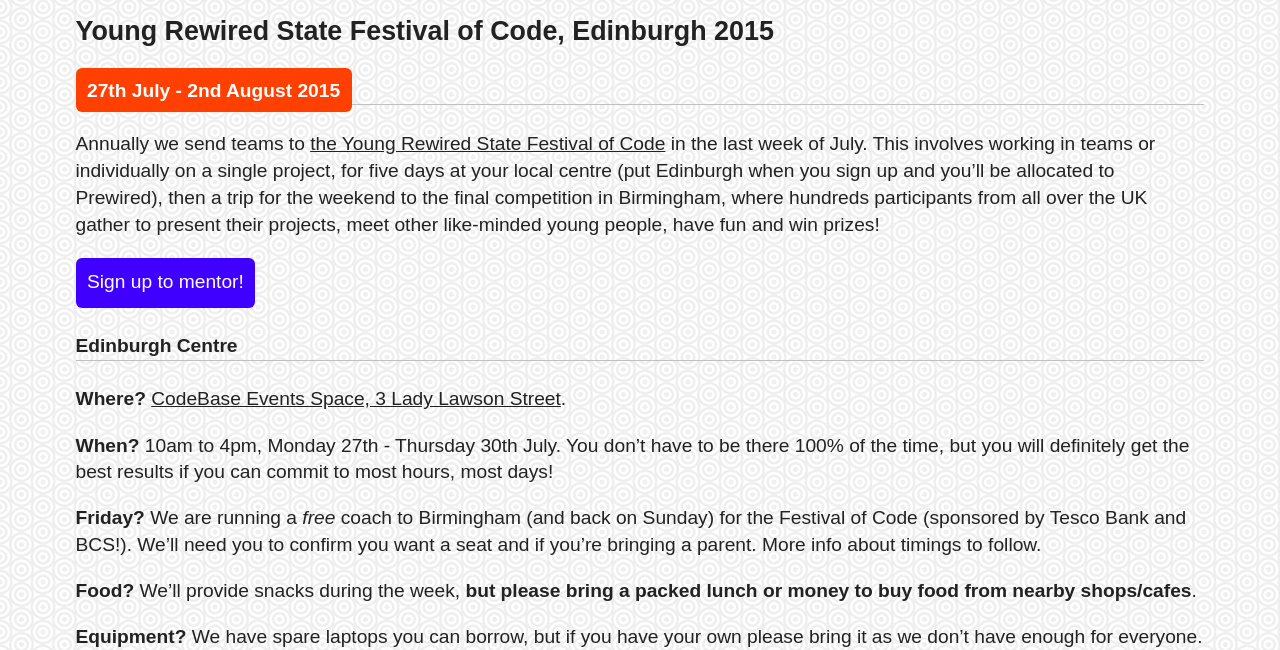
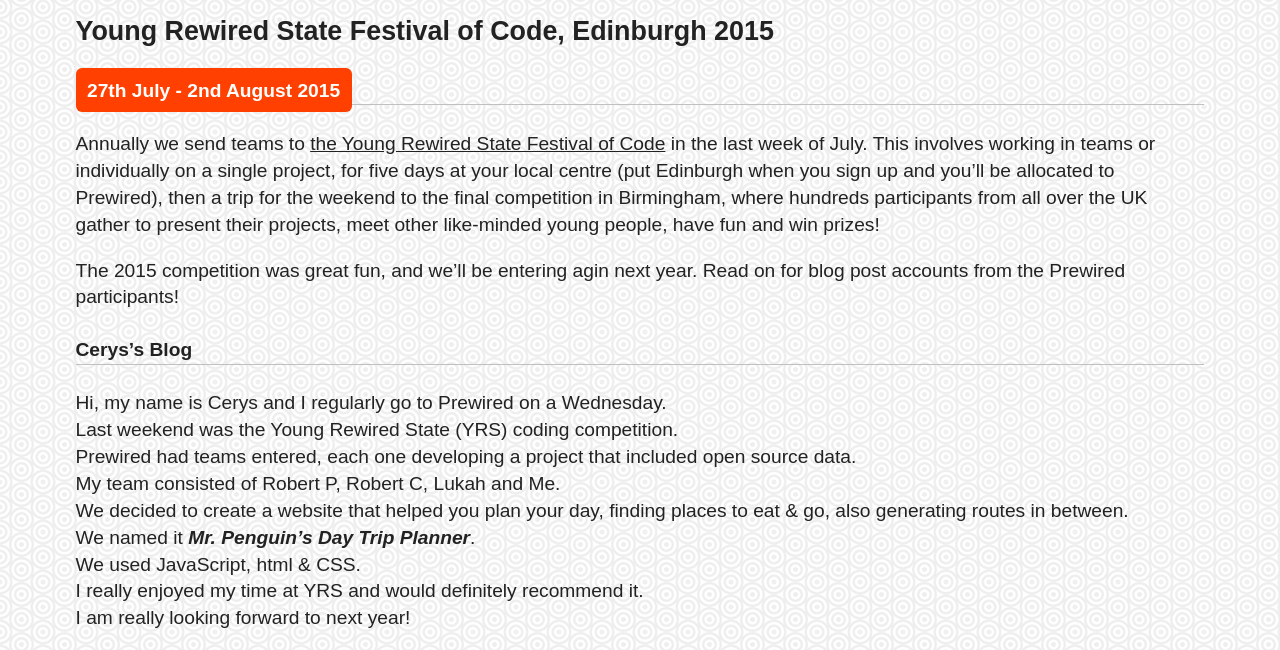
Before and after one commit to prewired/prewired.github.io, a Jekyll site: the page built from yrs15.md, in a window 1280 px wide and 1400 px high, scrolled down 468 px. Shown: the top 650 px of the window. Built offline with Jekyll 4.4.1, drawn with Linux system fonts in a browser that asks for light colours; some web fonts are replaced; some of the changed text lies outside the part shown.

Commit message:
Present day

```diff
--- a/yrs15.md
+++ b/yrs15.md
@@ -9,43 +9,7 @@
 
 Annually we send teams to [the Young Rewired State Festival of Code](http://festival.yrs.io) in the last week of July. This involves working in teams or individually on a single project, for five days at your local centre (put Edinburgh when you sign up and you'll be allocated to Prewired), then a trip for the weekend to the final competition in Birmingham, where hundreds participants from all over the UK gather to present their projects, meet other like-minded young people, have fun and win prizes!
 
-<!-- <a href="http://festival.yrs.io"><span class="btn-big inner left lighter color2-bg">Sign up to participate!</span></a> -->
-
-<a href="http://festival.yrs.io"><span class="btn-big inner left lighter color3-bg">Sign up to mentor!</span></a>
-
-<div class="w1of1 clearfix"></div>
-
-#### Edinburgh Centre
-
-**Where?** [CodeBase Events Space, 3 Lady Lawson Street](http://w3w.co/locate.wider.slower).
-
-**When?** 10am to 4pm, Monday 27th - Thursday 30th July. You don't have to be there 100% of the time, but you will definitely get the best results if you can commit to most hours, most days!
-
-**Friday?** We are running a *free* coach to Birmingham (and back on Sunday) for the Festival of Code (sponsored by Tesco Bank and BCS!). We'll need you to confirm you want a seat and if you're bringing a parent. More info about timings to follow.
-
-**Food?** We'll provide snacks during the week, **but please bring a packed lunch or money to buy food from nearby shops/cafes**.
-
-**Equipment?** We have spare laptops you can borrow, but if you have your own please bring it as we don't have enough for everyone. We also have some Lego Mindstorms and Arduino kit, but do bring your own if you think you'd like to use it.
-
-#### Festival of Code (Friday - Sunday)
-
-The Festival of Code is a giant sleepover-style, weekend-long event in a warehouse in Birmingham, complete with free pizza, chiptune and cool tech demos. But importantly, this is when you'll be presenting what you've been working on all week to judges, for which you can win some fantastic prizes! Even more importantly, this is your chance to meet hundreds of other young coders from all over the UK!
-
-**Accommodation:** is 'indoor camping' style for everyone. That means it's free, but bring a sleeping bag and be prepared for the floor! There will be wifi, power and showers available.
-
-**Under 14s** *must* bring a guardian, and will have their own indoor camping space. If you'd rather stay in a hotel you can, but you'll have to cover the cost of this yourself.
-
-**14-17s** will be in a different space, accompanied by CRB-checked centre leads.
-
-**18 year olds** (and non-CRB-checked mentors) will be in their own space.
-
-#### Mentors
-
-If you'd like to help out for the four days in Edinburgh and/or at the Festival of Code in Birmingham, please [sign up](http://festival.yrs.io)! Even if you can only spare a couple of hours during the week, this is really helpful. Non-techncial help, such as generating ideas and preparing for presentations is also very valuable to the kids. You will be suitably rewarded at the end of the week :)
-
-#### Questions?
-
-Email hello@prewired.org and be sure to put YRS in the subject line. You can also tweet [@Prewired](http://twitter.com/prewired), and keep checking this page for updates.
+The 2015 competition was great fun, and we'll be entering agin next year. Read on for blog post accounts from the Prewired participants!
 
 #### Cerys's Blog
 
```
